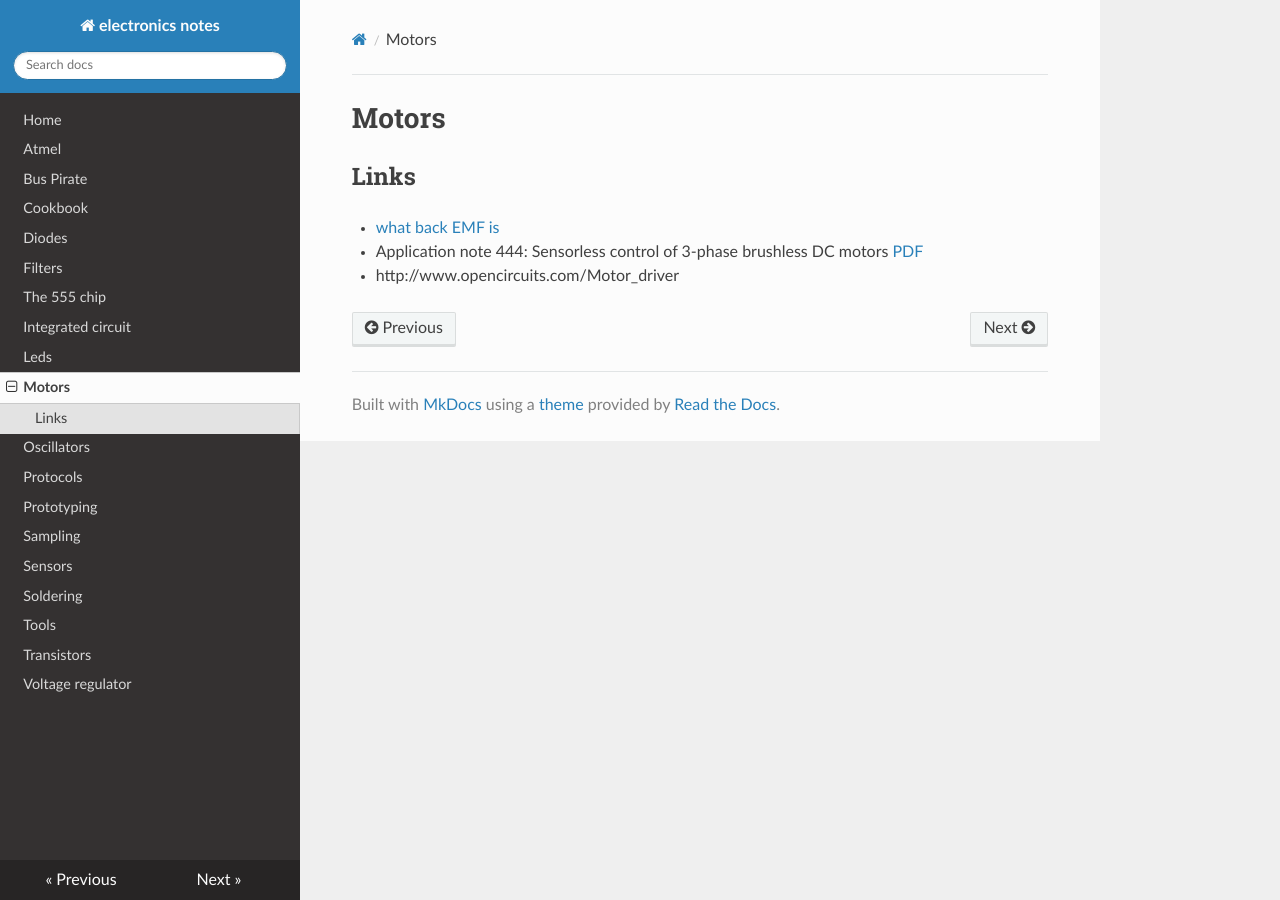
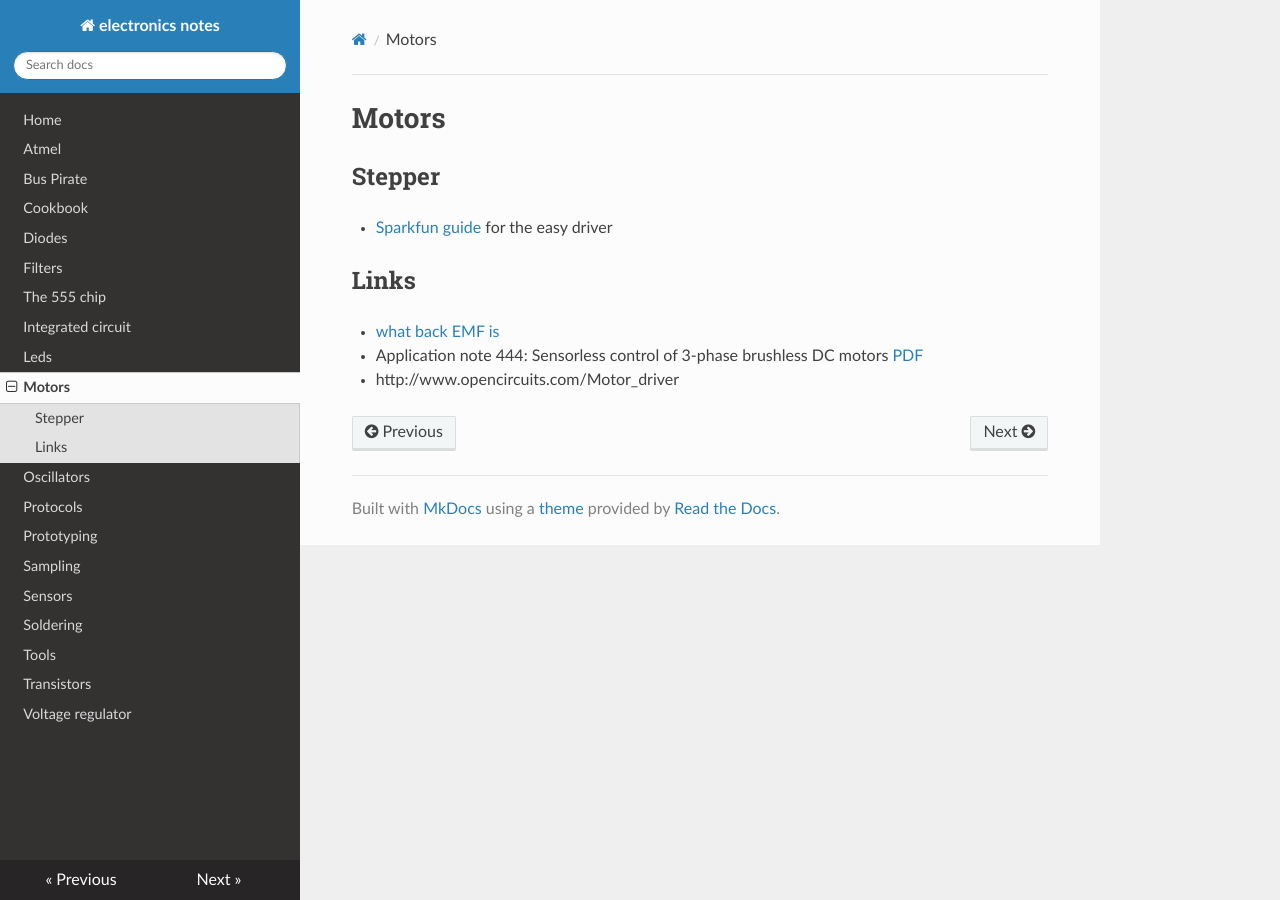
Before and after one commit to gipi/electronics-notes, an MkDocs documentation site: the page built from docs/motors.md, in a window 1280 px wide. Built offline with MkDocs 1.6.1, drawn with Linux system fonts in a browser that asks for light colours; nearby versions of some CDN libraries; old or Windows-style settings are respelled for this version of MkDocs.

Commit message:
Add link about stepper motor.

```diff
--- a/docs/motors.md
+++ b/docs/motors.md
@@ -1,4 +1,8 @@
 # Motors
+
+## Stepper
+
+ - [Sparkfun guide](https://learn.sparkfun.com/tutorials/easy-driver-hook-up-guide) for the easy driver
 
 ## Links
 
```
